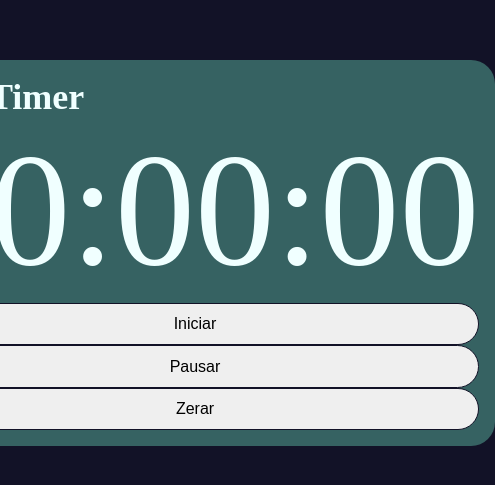
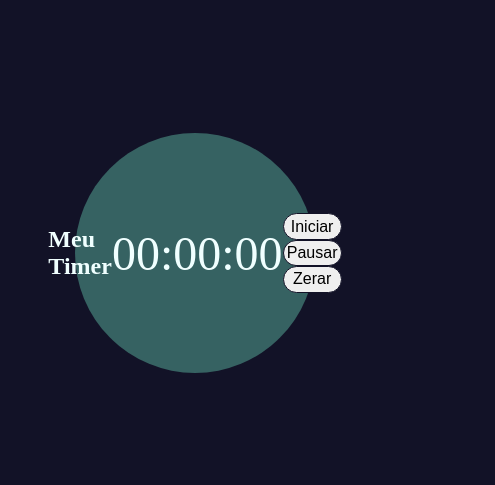
Before and after one commit to DouglasTardioli/ClockProject, a plain HTML site: page index.html in a window 390 px wide. Shown: the part 169-654 px from the top of the page, 495 px wide, since content can reach past the window. Drawn offline with Linux system fonts and the light colour scheme.

Commit message:
Update style.css

```diff
--- a/style.css
+++ b/style.css
@@ -16,11 +16,22 @@ body {
   height: 100vh;
 }
 
+h1 {
+  display: flex;
+  align-items: center;
+  justify-content: center;
+  font-size: 5rem;
+}
 section {
-  padding: 1rem;
+  display: flex;
+  align-items: center;
+  justify-content: center;
+  padding: 2rem;
   font-size: 24px;
 
-  border-radius: 24px;
+  width: 45rem;
+  height: 45rem;
+  border-radius: 50%;
 
   background: rgb(54, 98, 98);
 }
@@ -48,5 +59,24 @@ button:hover {
 }
 
 .stoped {
-  color: rgb(66, 10, 10);
+  color: rgb(113, 5, 5);
 }
+
+@media (max-width: 600px) {
+  section {
+    width: 15rem;
+    height: 15rem;
+  }
+
+  .clock {
+    font-size: 3rem;
+  }
+
+  button {
+    padding: 0.2rem;
+  }
+
+  h1 {
+    font-size: 1.5rem;
+  }
+}
```
